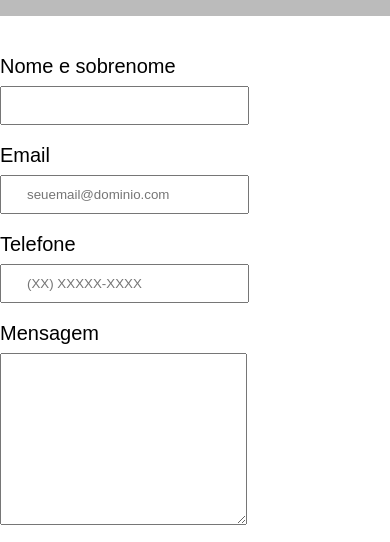
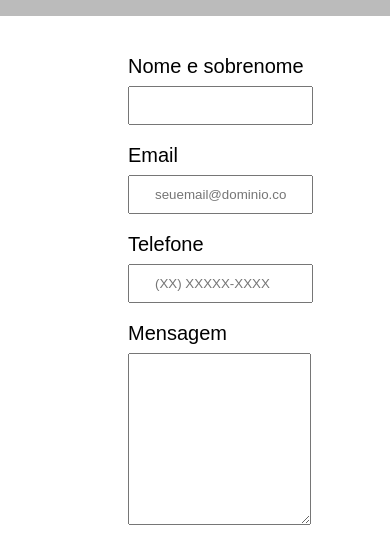
Before and after one commit to guilhermecoak/Alura-front-end, a plain HTML site: page contato.html in a window 390 px wide. Shown: the part 299-841 px from the top of the page. Drawn offline with Linux system fonts and the light colour scheme.

Commit message:
responsividade

```diff
--- a/contato.html
+++ b/contato.html
@@ -22,7 +22,7 @@
 			</div>
 		</header>
 
-		<main>
+		<main class="contato-html">
 			<form>
 				<label for="nomesobrenome">Nome e sobrenome</label>
 				<input type="text" id="nomesobrenome" class="input-padrao" required>
--- a/style.css
+++ b/style.css
@@ -94,7 +94,8 @@ footer {
 	margin: 20px 0 0;
 }
 
-main {
+.contato-html {
+	padding-left: 8em;
 
 }
 
```
